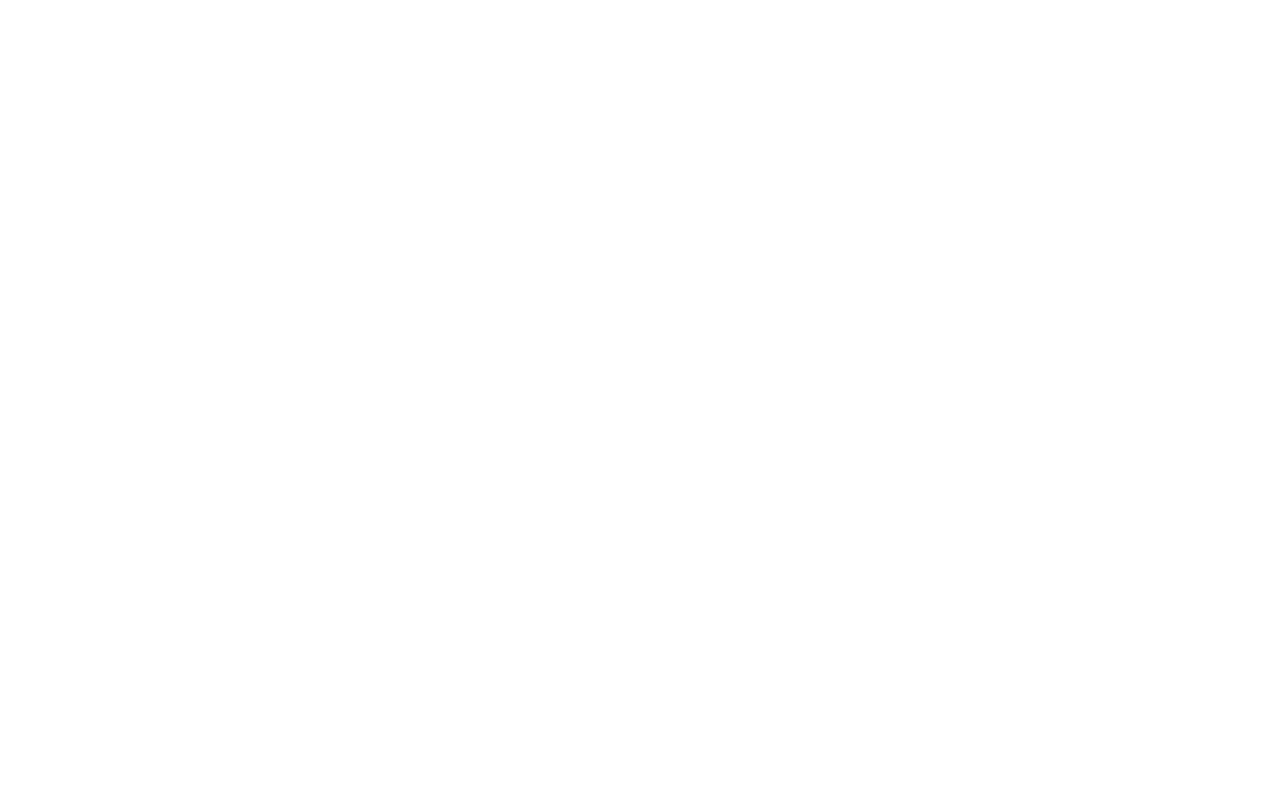
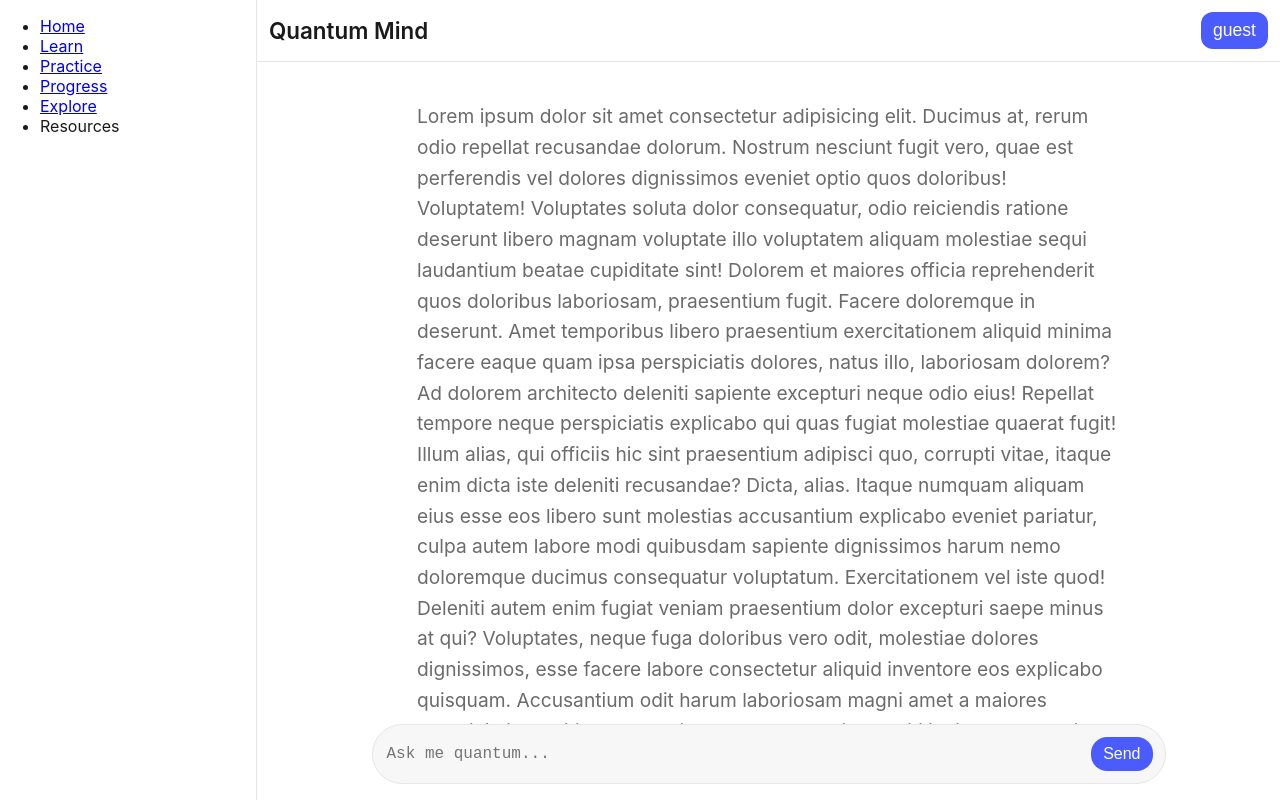
Before and after one commit to Salim255/quantum-mind-ai, an Angular app in the folder frontend/quantum-mind-ui/: page /conversation in a window 1280 px wide. Before the commit this address led to /. Built offline with nearby package versions, Linux system fonts and the light colour scheme.

Commit message:
added: AsideNavService

```diff
--- a/frontend/quantum-mind-ui/src/app/app.routes.ts
+++ b/frontend/quantum-mind-ui/src/app/app.routes.ts
@@ -2,7 +2,7 @@ import { Routes } from '@angular/router';
 
 export const routes: Routes = [
   {
-    path: "dashboard",
+    path: "",
     loadChildren: () => import("./dashboard/dashboard.module").then(m => m.DashboardModule)
   }
 ];
--- a/frontend/quantum-mind-ui/src/app/dashboard/components/aside-layout/aside-layout.component.html
+++ b/frontend/quantum-mind-ui/src/app/dashboard/components/aside-layout/aside-layout.component.html
@@ -1,10 +1,10 @@
 <nav class="aside-layout">
   <ul>
-    <li><a routerLink="/dashboard/conversation">Home</a></li>
-    <li><a routerLink="/dashboard/learn">Learn</a></li>
-    <li><a routerLink="/dashboard/practice">Practice</a></li>
-    <li><a routerLink="/dashboard/progress">Assess</a></li>
-    <li><a routerLink="/dashboard/explore">Progress </a></li>
+    <li><a routerLink="/conversation">Home</a></li>
+    <li><a routerLink="/learn">Learn</a></li>
+    <li><a routerLink="/practice">Practice</a></li>
+    <li><a routerLink="/progress">Progress</a></li>
+    <li><a routerLink="/explore">Explore </a></li>
     <li><a>Resources</a></li>
   </ul>
 </nav>
--- /dev/null
+++ b/frontend/quantum-mind-ui/src/app/dashboard/services/aside-nav.service.ts
@@ -0,0 +1,4 @@
+import { Injectable } from "@angular/core";
+
+@Injectable({providedIn: "root"})
+export class AsideNavService {}
```
